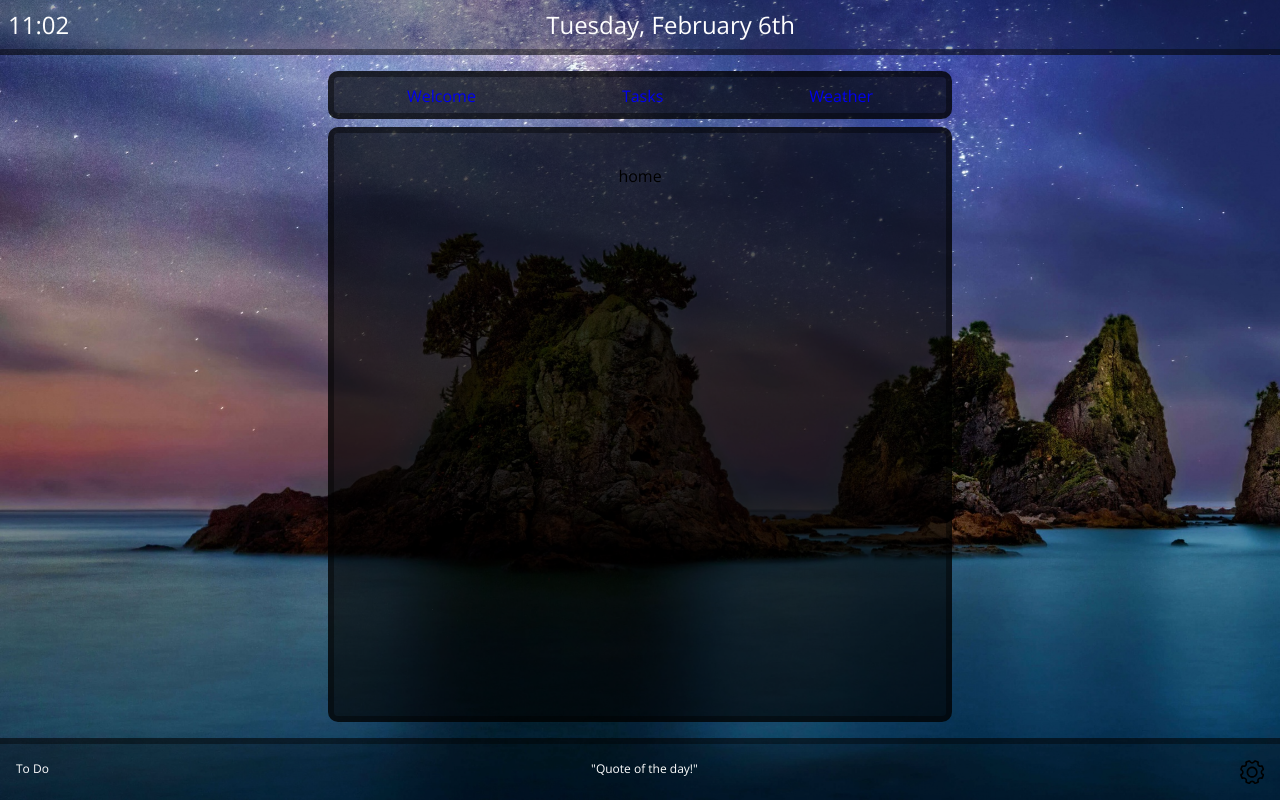
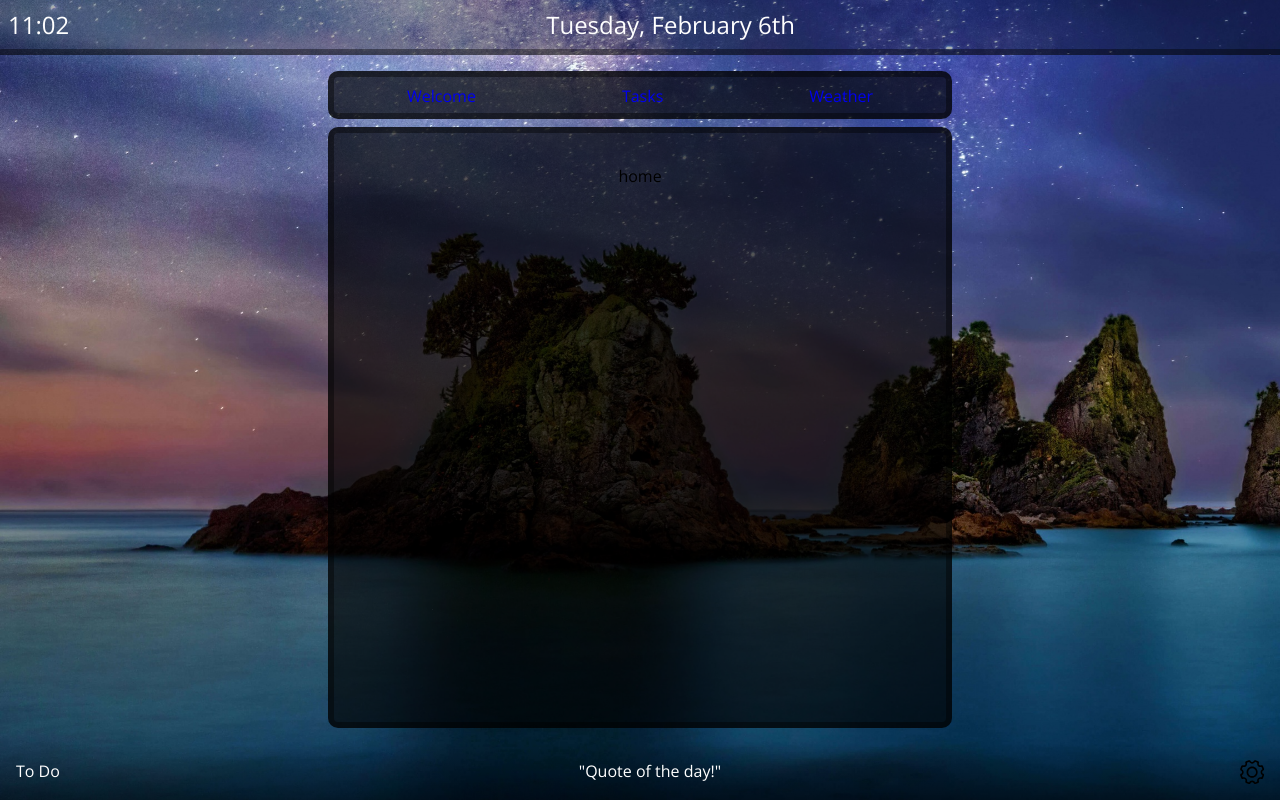
Before and after one commit to Alekssthlm/Mental-project, a React (Vite) app: page / in a window 1280 px wide. Built offline with nearby package versions, Linux system fonts and the light colour scheme; no server answers.

Commit message:
footer design and box shadow on search

```diff
--- a/src/index.css
+++ b/src/index.css
@@ -53,11 +53,9 @@ ul{
 .footer{
   display: flex;
   justify-content: space-between;
-  background-color: rgba(0, 0, 0, 0.3);
-  border-top: 6px solid rgba(0, 0, 0, 0.4);
+  background: linear-gradient(to top, rgba(0, 0, 0, 0.498), transparent);
   padding: 2vh;
-  font-size: 1.5vh;
-  font-size: 1.5vh;
+  font-size: 2vh;
   color: white;
 }
 
--- a/src/pages/WeatherApp.css
+++ b/src/pages/WeatherApp.css
@@ -23,6 +23,7 @@
     font-weight: 400;
     margin-right: 0.5vw;
     margin-left: 0.5vw;
+    box-shadow: 0 4px 6px black;
 }
 
 .search-icon {
@@ -35,6 +36,11 @@
     border: none;
     border-radius: 2rem;
     cursor: pointer;
+    box-shadow: 0 4px 6px black;
+}
+
+.search-icon:hover {
+    box-shadow: 0 4px 6px black;
 }
 
 .currentlocation-icon {
@@ -47,6 +53,7 @@
     border: none;
     border-radius: 2rem;
     cursor: pointer;
+    box-shadow: 0 4px 6px black;
 }
 
 .weather-image {
```
